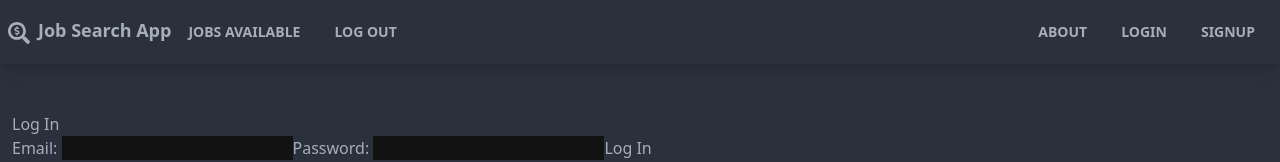
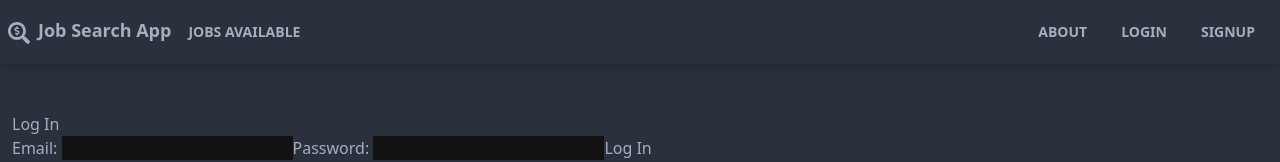
Before and after one commit to isaac-maitho/Job-Search-App1, a React (Create React App) app in the folder frontend/: page /login in a window 1280 px wide. Shown: the top 162 px of the page. Built offline with nearby package versions, Linux system fonts and the light colour scheme.

Commit message:
Setting up the Initial Auth Status

```diff
--- a/frontend/src/components/Navbar.jsx
+++ b/frontend/src/components/Navbar.jsx
@@ -3,9 +3,11 @@
 import { Link } from 'react-router-dom'
 import PropTypes  from 'prop-types'
 import useLogout from '../hooks/useLogout'
+import { useAuthContext } from '../hooks/useAuthContext'
 
 function Navbar({title}) {
   const { logout } = useLogout()
+  const { user } = useAuthContext()
 
   const handleClick = () =>{
     logout()
@@ -27,9 +29,12 @@
            onClick={() => navigate('/jobs-available')}>
           Jobs Available
         </Link>
-        <div>
+        {user && (
+          <div>
+          <span>{user.email}</span>
           <button className='btn btn-ghost rounded-btn' onClick={handleClick}>Log Out</button>
         </div>
+        )}
       </div>
 
       <div className="justify-end">
@@ -38,6 +43,9 @@
            onClick={() => navigate('/about')}>
           About
         </Link>
+      </div>
+      {!user && (
+      <div className="justify-end">
         <Link to='/login'
            className='btn btn-ghost rounded-btn'
            onClick={() => navigate('/login')}>
@@ -49,6 +57,7 @@
           Signup
         </Link>
       </div>
+      )}
     </nav>
   )
 }
--- a/frontend/src/contexts/AuthContext.js
+++ b/frontend/src/contexts/AuthContext.js
@@ -1,4 +1,4 @@
-import { createContext, useReducer } from 'react'
+import { createContext, useReducer, useEffect } from 'react'
 
 export const AuthContext = createContext()
 
@@ -17,6 +17,13 @@
     const [ state, dispatch ] = useReducer(authReducer,{
         user: null
     })
+    useEffect(() => {
+        const user = JSON.parse(localStorage.getItem('user'))
+
+        if(user){
+            dispatch({ type: 'LOGIN', payload: user})
+        }
+    }, [])
 
     console.log('Authcontext state:', state)
 
--- a/frontend/src/hooks/useLogin.jsx
+++ b/frontend/src/hooks/useLogin.jsx
@@ -27,9 +27,10 @@
             localStorage.setItem('user', JSON.stringify(json))
 
             //update the auth context
-            dispatch({type: 'LOGIN', payload:json})
+            dispatch({type: 'LOGIN', payload: json})
             setLoading(false)
         }
+
     }
 
     return { login, loading, error }
```
Also changed, not shown: frontend/src/pages/Login.jsx (+3 -4 lines).
